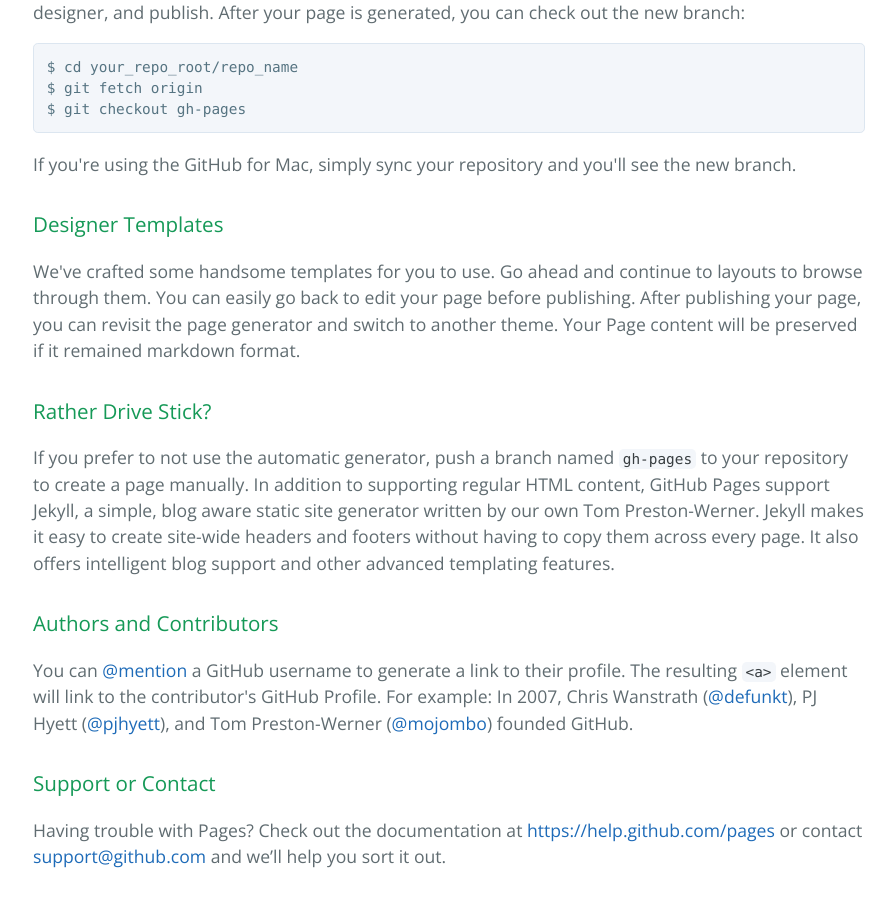
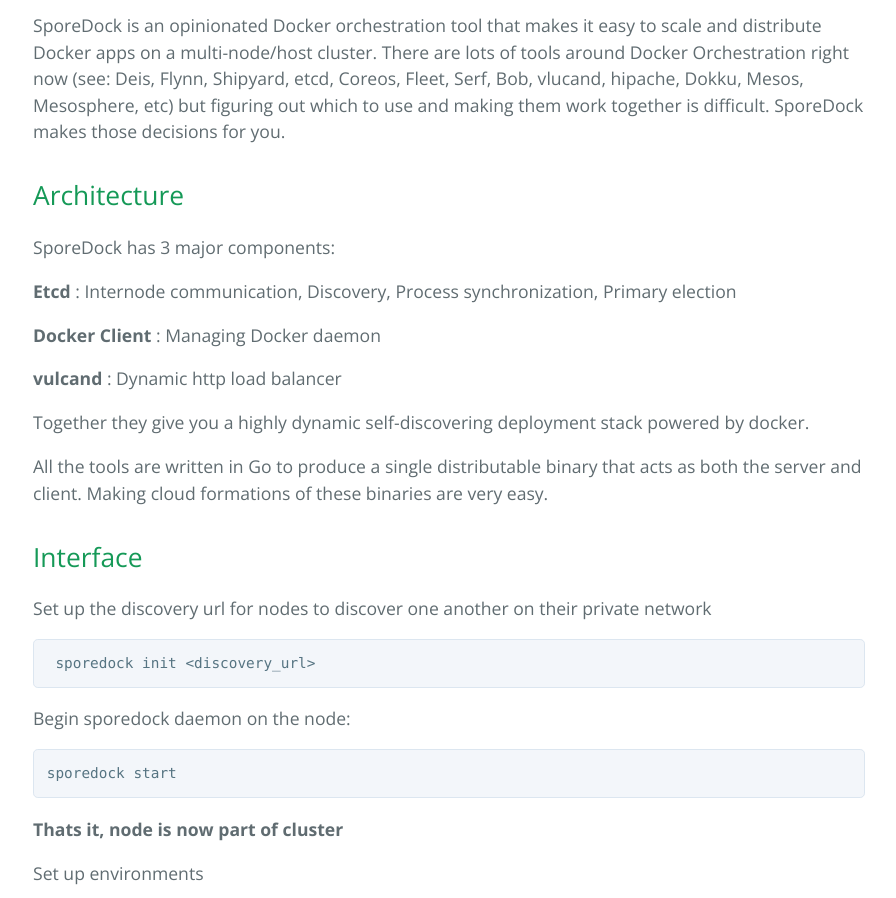
Before and after one commit to pnegahdar/sporedock, a plain HTML site: page index.html in a window 1280 px wide. Shown: the part 470-1368 px from the top of the page, without its empty margins (191-1087 px from the left). Drawn offline with nearby package versions, Linux system fonts and the light colour scheme.

```diff
--- a/index.html
+++ b/index.html
@@ -19,37 +19,80 @@
     </section>
 
     <section class="main-content">
-      <h3>
-<a id="welcome-to-github-pages" class="anchor" href="#welcome-to-github-pages" aria-hidden="true"><span class="octicon octicon-link"></span></a>Welcome to GitHub Pages.</h3>
+      <h1>
+<a id="sporedock" class="anchor" href="#sporedock" aria-hidden="true"><span class="octicon octicon-link"></span></a>SporeDock</h1>
 
-<p>This automatic page generator is the easiest way to create beautiful pages for all of your projects. Author your page content here using GitHub Flavored Markdown, select a template crafted by a designer, and publish. After your page is generated, you can check out the new branch:</p>
+<p><strong>Status</strong>: Not Runable (Design Phase). WIP.</p>
 
-<pre><code>$ cd your_repo_root/repo_name
-$ git fetch origin
-$ git checkout gh-pages
+<p>SporeDock is an opinionated Docker orchestration tool that makes it easy to scale and distribute Docker apps on a multi-node/host cluster. There are lots of tools around Docker Orchestration right now (see: Deis, Flynn, Shipyard, etcd, Coreos, Fleet, Serf, Bob, vlucand, hipache, Dokku, Mesos, Mesosphere, etc) but figuring out which to use and making them work together is difficult. SporeDock makes those decisions for you.</p>
+
+<h2>
+<a id="architecture" class="anchor" href="#architecture" aria-hidden="true"><span class="octicon octicon-link"></span></a>Architecture</h2>
+
+<p>SporeDock has 3 major components:</p>
+
+<p><strong>Etcd</strong> : Internode communication, Discovery, Process synchronization, Primary election</p>
+
+<p><strong>Docker Client</strong> : Managing Docker daemon</p>
+
+<p><strong>vulcand</strong> : Dynamic http load balancer</p>
+
+<p>Together they give you a highly dynamic self-discovering deployment stack powered by docker.</p>
+
+<p>All the tools are written in Go to produce a single distributable binary that acts as both the server and client. Making cloud formations of these binaries are very easy.</p>
+
+<h2>
+<a id="interface" class="anchor" href="#interface" aria-hidden="true"><span class="octicon octicon-link"></span></a>Interface</h2>
+
+<p>Set up the discovery url for nodes to discover one another on their private network</p>
+
+<pre><code> sporedock init &lt;discovery_url&gt;
 </code></pre>
 
-<p>If you're using the GitHub for Mac, simply sync your repository and you'll see the new branch.</p>
+<p>Begin sporedock daemon on the node:</p>
 
-<h3>
-<a id="designer-templates" class="anchor" href="#designer-templates" aria-hidden="true"><span class="octicon octicon-link"></span></a>Designer Templates</h3>
+<pre><code>sporedock start
+</code></pre>
 
-<p>We've crafted some handsome templates for you to use. Go ahead and continue to layouts to browse through them. You can easily go back to edit your page before publishing. After publishing your page, you can revisit the page generator and switch to another theme. Your Page content will be preserved if it remained markdown format.</p>
+<p><strong>Thats it, node is now part of cluster</strong></p>
 
-<h3>
-<a id="rather-drive-stick" class="anchor" href="#rather-drive-stick" aria-hidden="true"><span class="octicon octicon-link"></span></a>Rather Drive Stick?</h3>
+<p>Set up environments</p>
 
-<p>If you prefer to not use the automatic generator, push a branch named <code>gh-pages</code> to your repository to create a page manually. In addition to supporting regular HTML content, GitHub Pages support Jekyll, a simple, blog aware static site generator written by our own Tom Preston-Werner. Jekyll makes it easy to create site-wide headers and footers without having to copy them across every page. It also offers intelligent blog support and other advanced templating features.</p>
+<pre><code>sporedock env create &lt;env_name&gt;
+sporedock env add -env &lt;env_name&gt; -key &lt;key&gt; -value &lt;value&gt;
+sporedock env rm -env &lt;env_name&gt;
+</code></pre>
 
-<h3>
-<a id="authors-and-contributors" class="anchor" href="#authors-and-contributors" aria-hidden="true"><span class="octicon octicon-link"></span></a>Authors and Contributors</h3>
+<p>Distribute Apps. Gets the apps ready to deploy on all the nodes</p>
 
-<p>You can <a href="https://github.com/blog/821" class="user-mention">@mention</a> a GitHub username to generate a link to their profile. The resulting <code>&lt;a&gt;</code> element will link to the contributor's GitHub Profile. For example: In 2007, Chris Wanstrath (<a href="https://github.com/defunkt" class="user-mention">@defunkt</a>), PJ Hyett (<a href="https://github.com/pjhyett" class="user-mention">@pjhyett</a>), and Tom Preston-Werner (<a href="https://github.com/mojombo" class="user-mention">@mojombo</a>) founded GitHub.</p>
+<pre><code>sporedock apps add -name &lt;unique_app_name&gt; -image &lt;docker_image&gt; -env &lt;env_name&gt;
+</code></pre>
 
-<h3>
-<a id="support-or-contact" class="anchor" href="#support-or-contact" aria-hidden="true"><span class="octicon octicon-link"></span></a>Support or Contact</h3>
+<p>List Apps</p>
 
-<p>Having trouble with Pages? Check out the documentation at <a href="https://help.github.com/pages">https://help.github.com/pages</a> or contact <a href="mailto:support@github.com">support@github.com</a> and we’ll help you sort it out.</p>
+<pre><code>sporedock apps list
+</code></pre>
+
+<p>Scale/Stop Apps. Automatically distributing them across the cluster</p>
+
+<p><strong>Web Apps</strong></p>
+
+<pre><code>sporedock launch_webapp &lt;app_name&gt; --scale &lt;count&gt; --host 'dev.daefs.apps.kensho.com' // Test the endpoint
+sporedock addhost &lt;app_name&gt; --host 'staging.kensho.com'
+sporedock rmhost &lt;app_name&gt; --host 'staging.kensho.com'
+</code></pre>
+
+<p><strong>Service Apps</strong></p>
+
+<pre><code>sporedock launch &lt;app_name&gt; --scale &lt;count&gt;
+</code></pre>
+
+<p><strong>ALL</strong></p>
+
+<pre><code>sporedock stop &lt;app_name&gt;
+</code></pre>
+
+<p><code>Web|Workers</code> are automatically moved around as needed to maximize their distribution. If a node binds to a webapp it will be added to Vulcan's load balancer dynamically and traffic will be routed to the correct place as the node moves around. Should a node die, all procs will be redistributed.</p>
 
       <footer class="site-footer">
         <span class="site-footer-owner"><a href="https://github.com/pnegahdar/sporedock">Sporedock</a> is maintained by <a href="https://github.com/pnegahdar">pnegahdar</a>.</span>
```
Also changed, not shown: params.json (+1 -1 lines).
